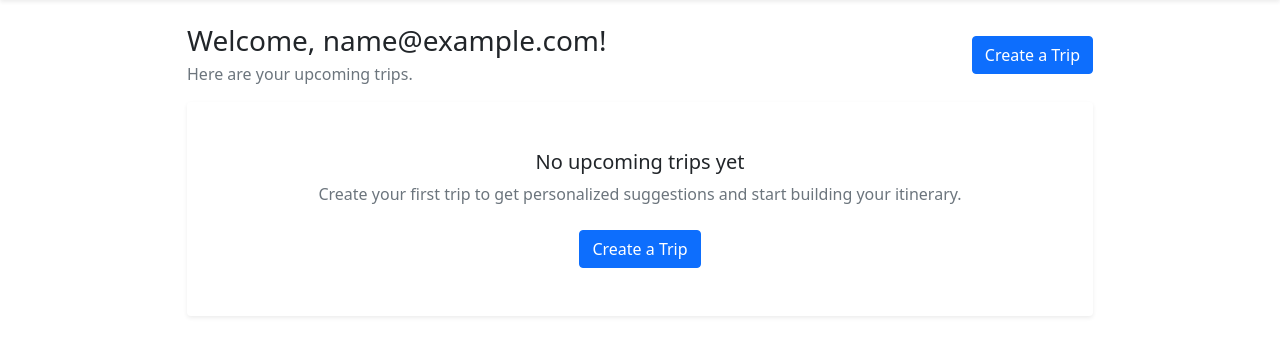
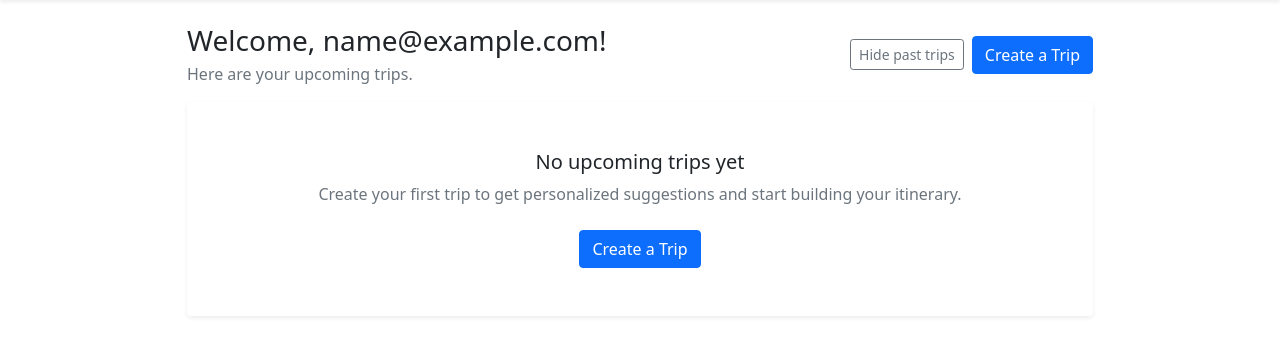
Before and after one commit to joekawa/ALVIN, a Django app: page /mojo/?show_past=1 in a window 1280 px wide. Shown: the part 56-412 px from the top of the page. Run offline with Django 3.2, Linux system fonts and the light colour scheme; the visitor is signed in with stand-in values (Sample User, id 1); data that the repository does not hold is empty.

Commit message:
added past trips filter

```diff
--- a/base/mojo_app/templates/index.html
+++ b/base/mojo_app/templates/index.html
@@ -11,7 +11,14 @@
                         <h1 class="h3 mb-1">Welcome, {{ user.email }}!</h1>
                         <p class="text-muted mb-0">Here are your upcoming trips.</p>
                     </div>
-                    <a href="{% url 'mojo:create_trip_form' %}" class="btn btn-primary">Create a Trip</a>
+                    <div class="d-flex align-items-center gap-2">
+                        {% if include_past %}
+                            <a href="{% url 'mojo:index' %}" class="btn btn-sm btn-outline-secondary">Hide past trips</a>
+                        {% else %}
+                            <a href="{% url 'mojo:index' %}?show_past=1" class="btn btn-sm btn-outline-secondary">Show past trips</a>
+                        {% endif %}
+                        <a href="{% url 'mojo:create_trip_form' %}" class="btn btn-primary">Create a Trip</a>
+                    </div>
                 </div>
 
                 <div class="row">
--- a/base/mojo_app/views.py
+++ b/base/mojo_app/views.py
@@ -6,25 +6,31 @@ from .models import *
 from django.contrib.auth.decorators import login_required
 from django.shortcuts import get_object_or_404
 from openai import OpenAI
+from django.utils import timezone
 import json
 import re
-
 
 # Create your views here.
 
 #* I NEED TO UPDATE THIS TO CHECK FOR ALL TRIPS THE USER HAS CREATED
 #* OR IS A PARTICIPANT OF
-@login_required(login_url='mojo:welcome')
+@login_required(login_url='mojo:login')
 def index(request):
     """
     Renders the index page, which contains a list of trips
     created by the currently logged in user.
     """
+    include_past = request.GET.get('show_past') in ['1', 'true', 'True']
     trips = Trip.objects.filter(tripparticipant__user=request.user)
-#    trips_shared = Trip.objects.filter(tripparticipant__user=request.user)
+    if not include_past:
+        today = timezone.now().date()
+        trips = trips.filter(end_date__gte=today)
 
-    return render(request, 'index.html', {'user': request.user, 'trips': trips})
-
+    return render(request, 'index.html', {
+        'user': request.user,
+        'trips': trips,
+        'include_past': include_past,
+    })
 
 def login_view(request):
   """
```
